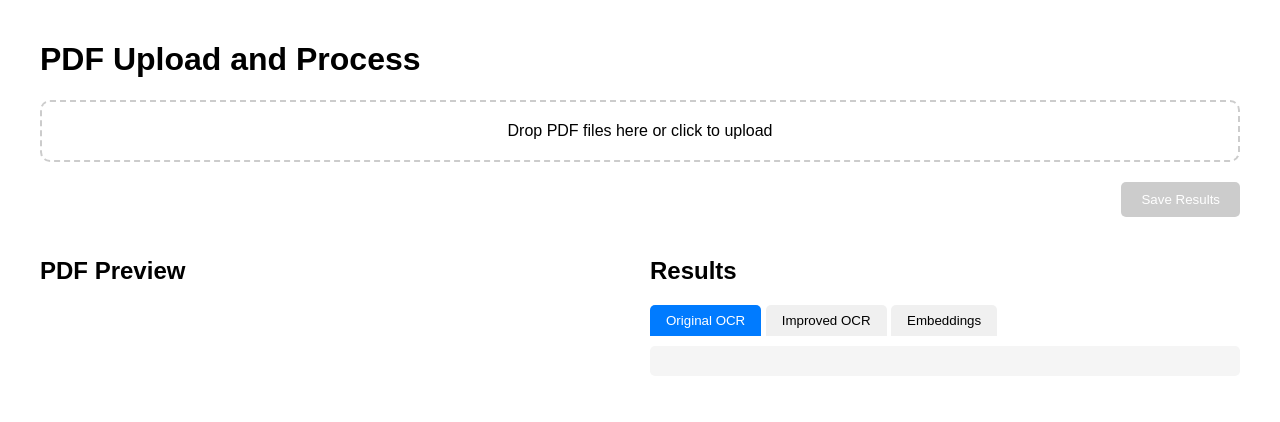
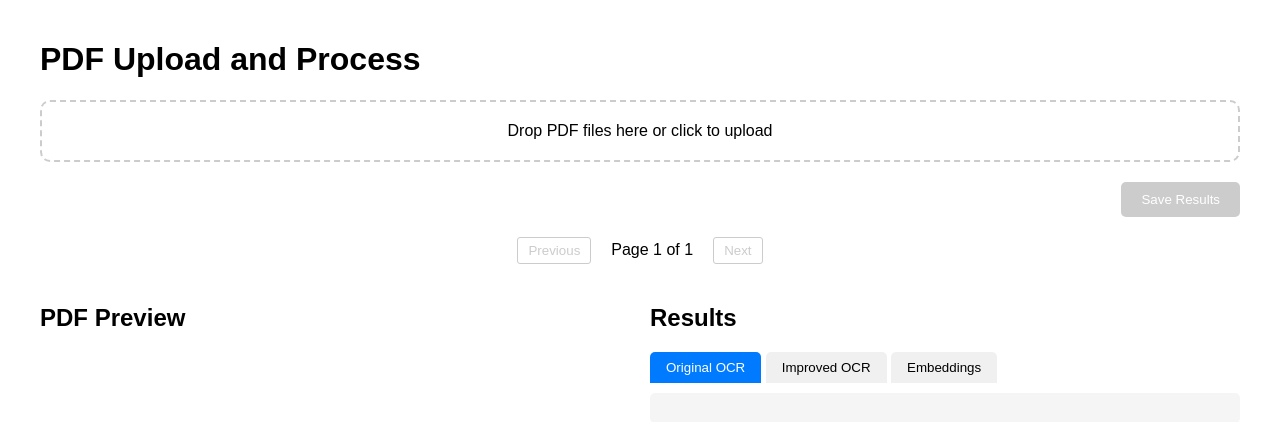
Before and after one commit to leforebs95/MyBrain, a Flask app: page / in a window 1280 px wide. Shown: the top 422 px of the page. Run offline with Flask 3, Linux system fonts and the light colour scheme; some libraries are stand-ins or nearby versions.

Commit message:
Add styles

```diff
--- a/templates/index.html
+++ b/templates/index.html
@@ -186,6 +186,38 @@
             border-radius: 5px;
             display: none;
         }
+
+        .page-navigation {
+            display: flex;
+            align-items: center;
+            justify-content: center;
+            gap: 10px;
+            margin: 20px 0;
+        }
+
+        .page-button {
+            padding: 5px 10px;
+            border: 1px solid #007bff;
+            background: white;
+            color: #007bff;
+            border-radius: 3px;
+            cursor: pointer;
+        }
+
+        .page-button.active {
+            background: #007bff;
+            color: white;
+        }
+
+        .page-button:disabled {
+            border-color: #ccc;
+            color: #ccc;
+            cursor: not-allowed;
+        }
+
+        .page-info {
+            margin: 0 10px;
+        }
     </style>
 </head>
 <body>
@@ -205,6 +237,12 @@
     <div id="error-message"></div>
     <div id="loading" class="loading-indicator">
         <div class="spinner"></div>
+    </div>
+
+    <div class="page-navigation">
+        <button id="prev-page" class="page-button" disabled>Previous</button>
+        <span class="page-info">Page <span id="current-page">1</span> of <span id="total-pages">1</span></span>
+        <button id="next-page" class="page-button" disabled>Next</button>
     </div>
 
     <div class="results-container">
```
